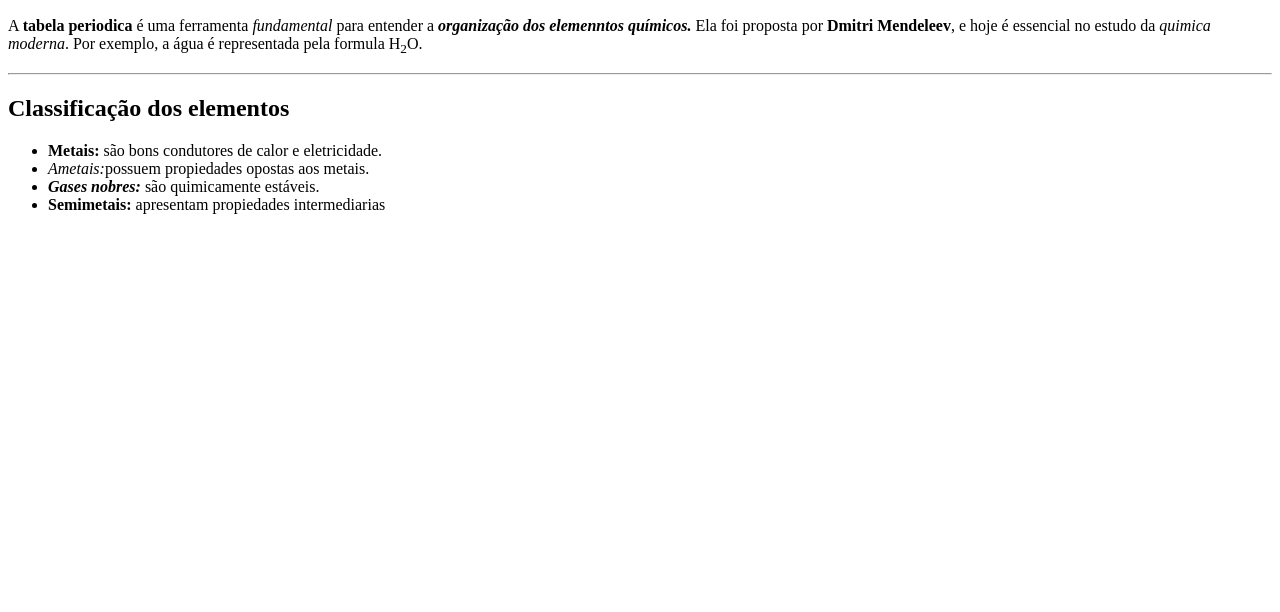
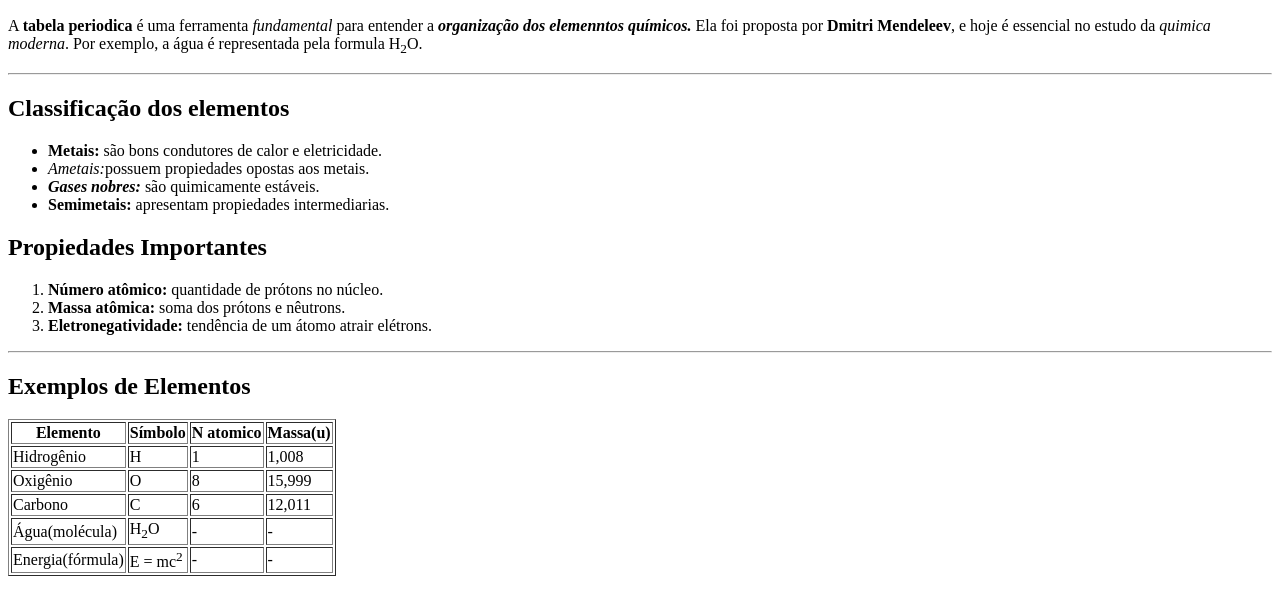
Before and after one commit to ifspmay/auladerevisaohtml, a plain HTML site: page index.html in a window 1280 px wide. Shown: the part 110-722 px from the top of the page. Drawn offline with Linux system fonts and the light colour scheme.

Commit message:
alteração no arquivo

```diff
--- a/index.html
+++ b/index.html
@@ -9,7 +9,7 @@
     <h1>Resumo: <em>Tabela Periodica dos Elementos</em></h1>
     <h2>Introdução</h2>
     <p>A <b>tabela periodica</b> é uma ferramenta <em>fundamental</em> para entender a <b><em>organização dos elemenntos químicos.</em></b>
-        Ela foi proposta por <b>Dmitri Mendeleev</b>, e hoje é essencial no estudo da <em>quimica moderna</em>. Por exemplo, a água é representada pela formula H<sub>2</sub>O.
+    Ela foi proposta por <b>Dmitri Mendeleev</b>, e hoje é essencial no estudo da <em>quimica moderna</em>. Por exemplo, a água é representada pela formula H<sub>2</sub>O.
     </p>
     <hr>
     <h2>Classificação dos elementos</h2>
@@ -17,8 +17,57 @@
         <li><b>Metais:</b> são bons condutores de calor e eletricidade.</li>
         <li><em>Ametais:</em>possuem propiedades opostas aos metais.</li>
         <li><b><em>Gases nobres:</em></b> são quimicamente estáveis.</li>
-        <li><b>Semimetais:</b> apresentam propiedades intermediarias</li>
+        <li><b>Semimetais:</b> apresentam propiedades intermediarias.</li>
     </ul>
-
+    <h2>Propiedades Importantes</h2>
+    <ol>
+        <li><b>Número atômico:</b> quantidade de prótons no núcleo.</li>
+        <li><b>Massa atômica:</b> soma dos prótons e nêutrons.</li>
+        <li><b>Eletronegatividade:</b> tendência de um átomo atrair elétrons.</li>
+    </ol>
+    <hr>
+    <h2>Exemplos de Elementos</h2>
+    <table border="1">
+     <thead>
+        <tr>
+            <th>Elemento</th>
+            <th>Símbolo</th>
+            <th>N atomico</th>
+            <th>Massa(u)</th>
+        </tr>
+     </thead>
+     <tbody>
+        <tr>
+           <td>Hidrogênio</td>
+           <td>H</td>
+           <td>1</td>
+           <td>1,008</td>
+        </tr>
+        <tr>
+            <td>Oxigênio</td>
+            <td>O</td>
+            <td>8</td>
+            <td>15,999</td>
+        </tr>
+        <tr>
+            <td>Carbono</td>
+            <td>C</td>
+            <td>6</td>
+            <td>12,011</td>
+        </tr>
+        <tr>
+            <td>Água(molécula)</td>
+            <td>H<sub>2</sub>O</td>
+            <td>-</td>
+            <td>-</td>
+        </tr>
+        <tr>
+            <td>Energia(fórmula)</td>
+            <td>E = mc<sup>2</sup></td>
+            <td>-</td>
+            <td>-</td>
+        </tr>
+    </tbody>
+    </table>
 </body>
 </html>
```
